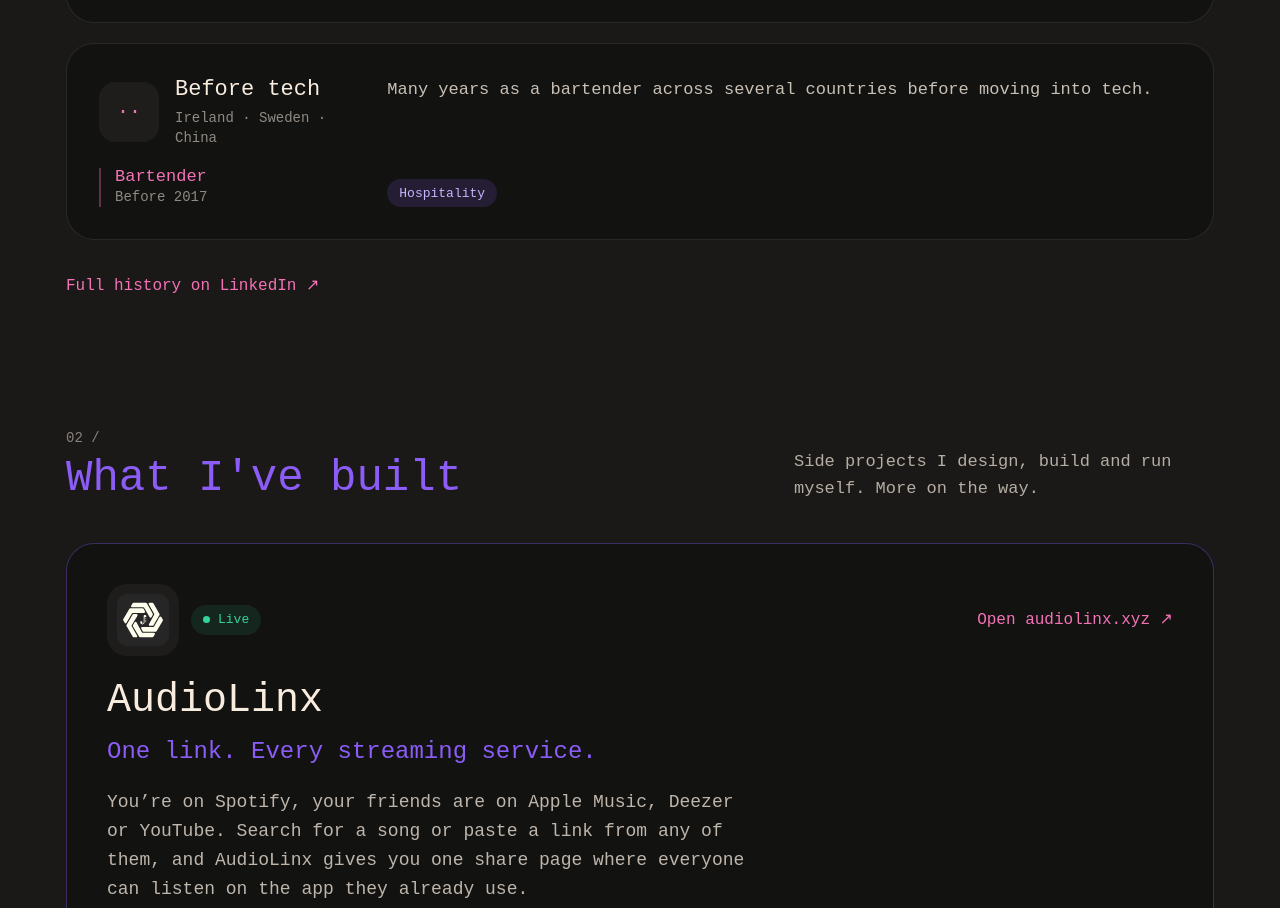
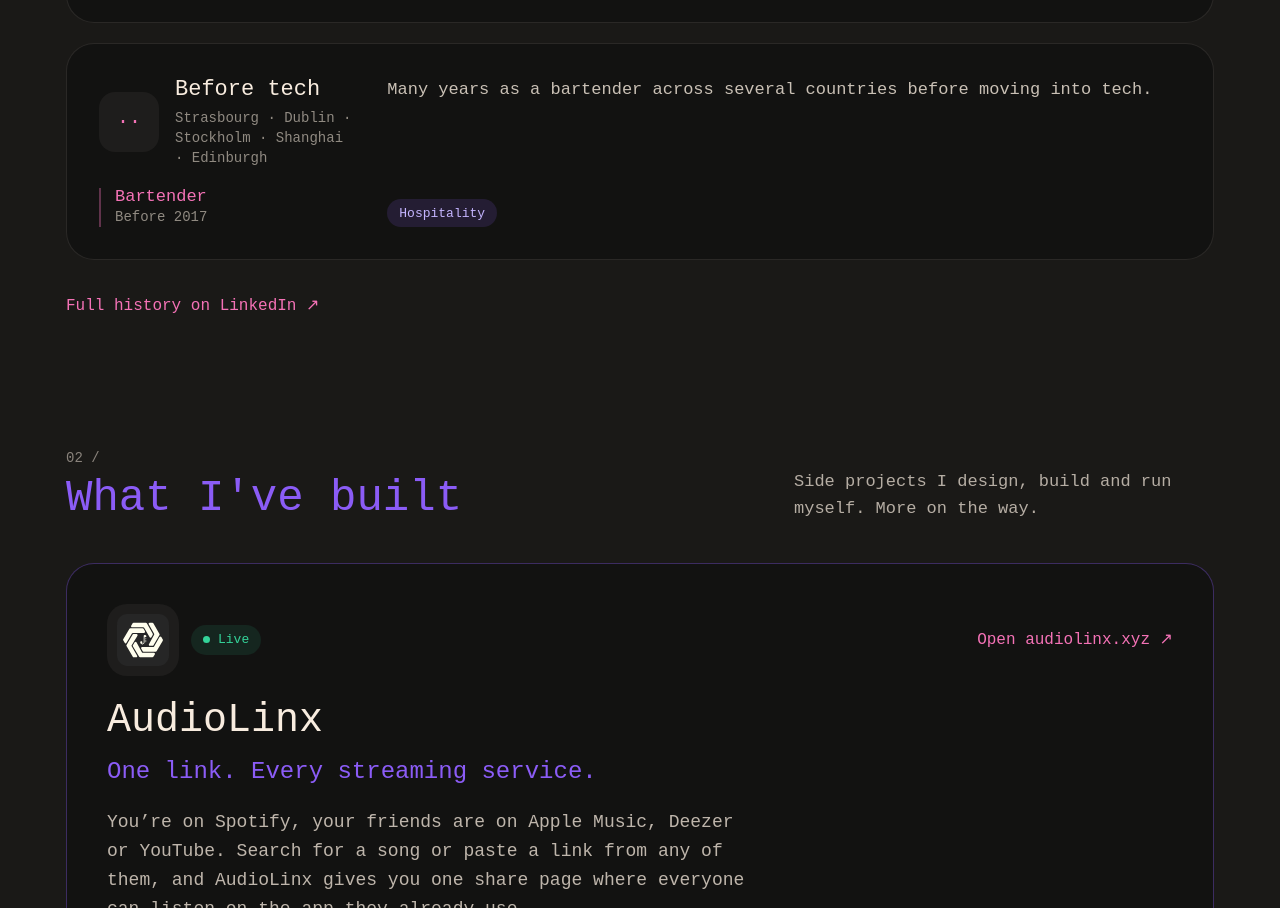
Before and after one commit to Lambtsa/portfolio, a Next.js app: page / in a window 1280 px wide. Shown: the part 2343-3251 px from the top of the page. Built offline with nearby package versions, Linux system fonts and the light colour scheme.

Commit message:
fix: tweak experience

```diff
--- a/src/components/experience/Experience.tsx
+++ b/src/components/experience/Experience.tsx
@@ -102,7 +102,7 @@ const jobs: Job[] = [
   },
   {
     company: "Before tech",
-    location: "Ireland · Sweden · China",
+    location: "Strasbourg · Dublin · Stockholm · Shanghai · Edinburgh",
     roles: [{
       title: "Bartender",
       dates: "Before 2017"
```
